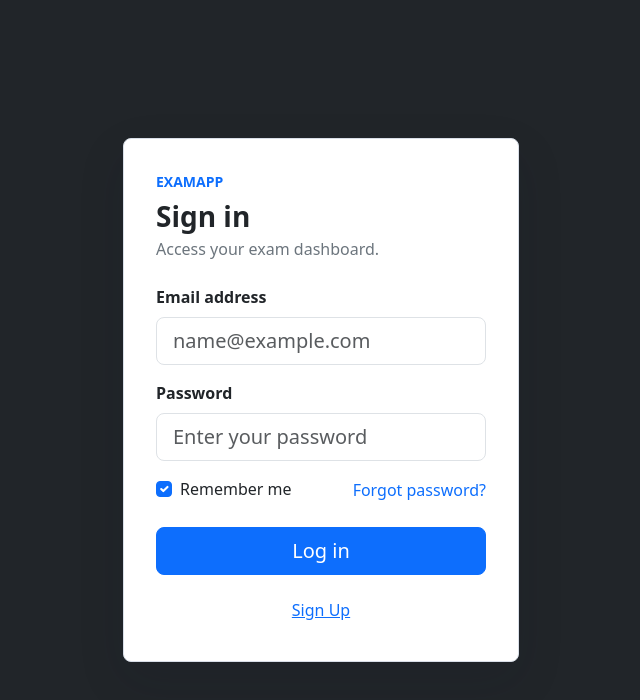
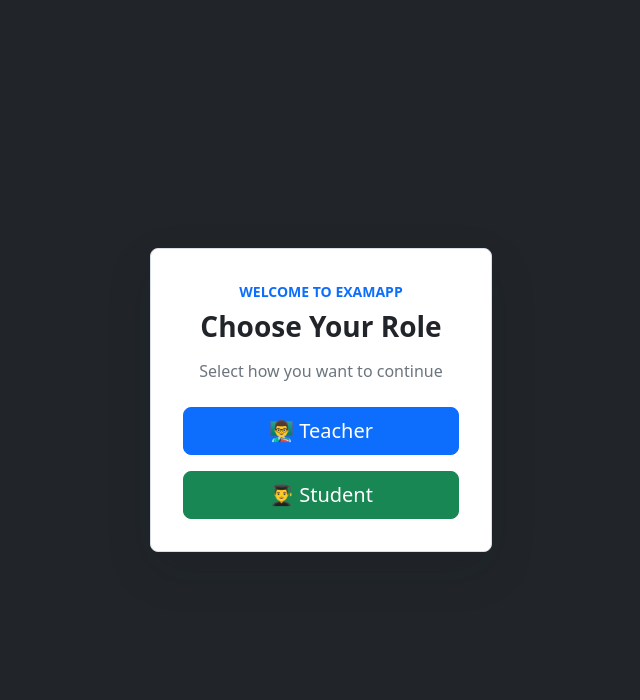
Before and after one commit to gadeeribr-a11y/ExamApp, a React (Vite) app in the folder client/: page / in a window 1280 px wide. Shown: the top 700 px of the page, without its empty margins (319-959 px from the left). Built offline with nearby package versions, Linux system fonts and the light colour scheme.

Commit message:
הוספת ניווט ראשי ובחירת תפקיד משתמש

```diff
--- a/client/src/App.jsx
+++ b/client/src/App.jsx
@@ -1,11 +1,12 @@
 import { useState } from "react";
 import LoginPage from "./pages/LoginPage";
 import RegisterPage from "./pages/RegisterPage";
-
+import RoleSelectionPage from "./pages/RoleSelectionPage";
 
 function App() {
   const [rememberMe, setRememberMe] = useState(true);
   const [page, setPage] = useState("login");
+  const [role, setRole] = useState("");
 
   if (page === "register") {
   return (
@@ -14,12 +15,25 @@
     />
   );
 }
-
+if (!role) {
+  return (
+    <RoleSelectionPage
+      onSelectRole={setRole}
+    />
+  );
+}
   return (
      <div className="bg-dark min-vh-100 d-flex align-items-center justify-content-center">
     <main className="login-page">
       <section className="login-shell" aria-label="Login form">
         <div className="login-panel">
+          <button
+            type="button"
+            className="btn btn-link p-0 mb-3"
+            onClick={() => setRole("")}
+          >
+            ← Back
+            </button>
           <p className="text-uppercase text-primary fw-bold small mb-2">ExamApp</p>
           <h1 className="h3 fw-bold mb-1">Sign in</h1>
           <p className="text-secondary mb-4">Access your exam dashboard.</p>
--- /dev/null
+++ b/client/src/pages/RoleSelectionPage.jsx
@@ -0,0 +1,35 @@
+function RoleSelectionPage({ onSelectRole }) {
+  return (
+    <div className="bg-dark min-vh-100 d-flex justify-content-center align-items-center">
+      <div className="login-panel text-center">
+        <p className="text-uppercase text-primary fw-bold small mb-2">
+          Welcome To ExamApp
+        </p>
+
+        <h1 className="h3 fw-bold mb-3">
+          Choose Your Role
+        </h1>
+
+        <p className="text-secondary mb-4">
+          Select how you want to continue
+        </p>
+
+        <button
+          className="btn btn-primary btn-lg w-100 mb-3"
+          onClick={() => onSelectRole("teacher")}
+        >
+          👨‍🏫 Teacher
+        </button>
+
+        <button
+          className="btn btn-success btn-lg w-100"
+          onClick={() => onSelectRole("student")}
+        >
+          👨‍🎓 Student
+        </button>
+      </div>
+    </div>
+  );
+}
+
+export default RoleSelectionPage;
```
Also changed, not shown: client/src/pages/TeacherDashboard.jsx (+29 -0 lines), client/src/services/MockDBService.js (+9 -0 lines).
